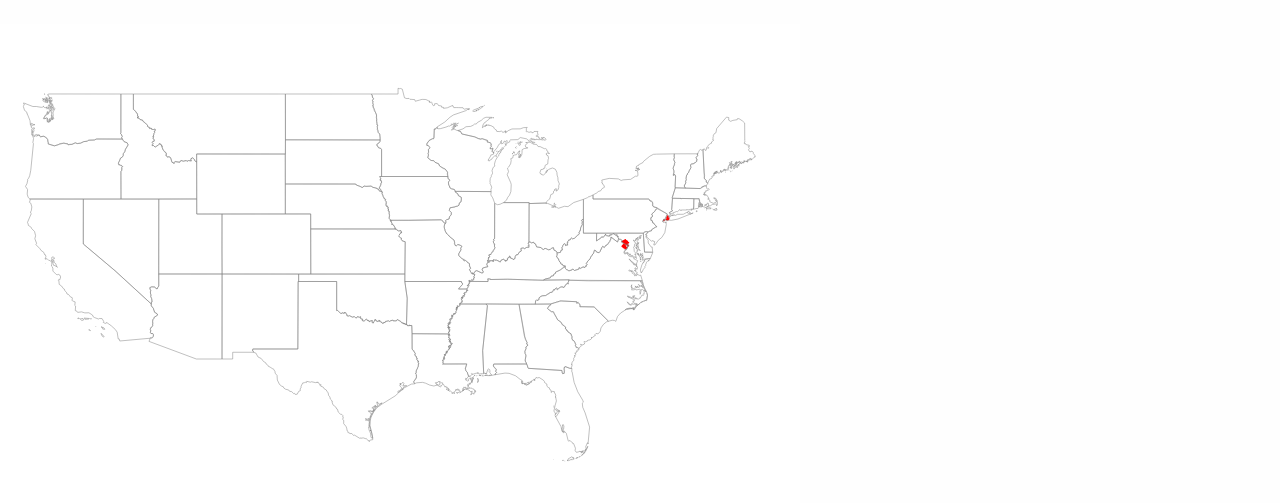
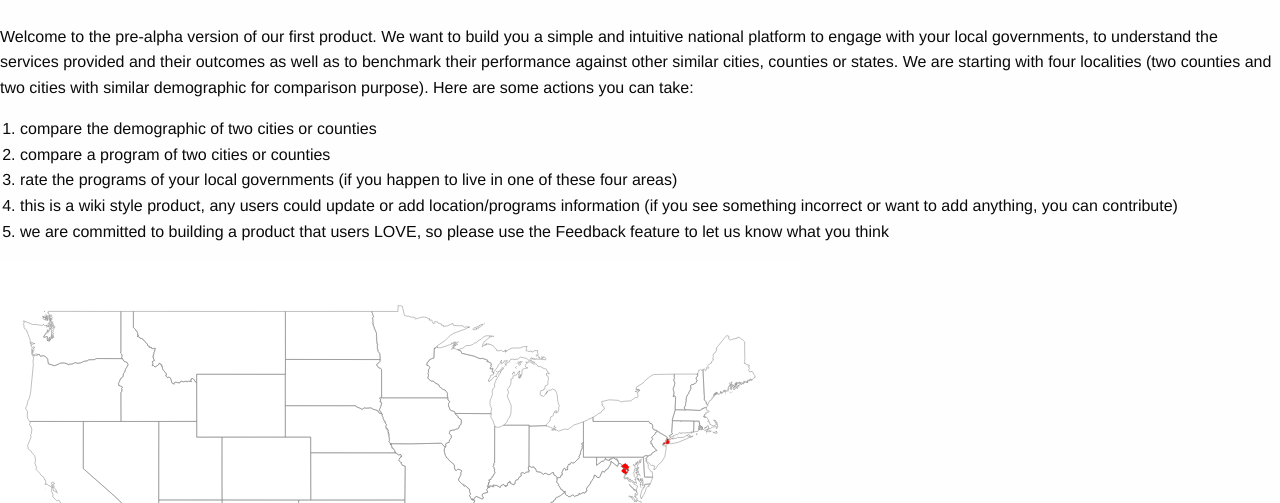
Before and after one commit to dudarev/policyinsights, a Django app: page / in a window 1280 px wide. Shown: the part 57-560 px from the top of the page. Run offline with Django 3.2, Linux system fonts and the light colour scheme; data that the repository does not hold is empty; some libraries are stand-ins or nearby versions.

Commit message:
Motivational text on main page

```diff
--- a/locations/templates/locations/location_list.html
+++ b/locations/templates/locations/location_list.html
@@ -5,7 +5,29 @@
 {% block title %}PolicyInsights{% endblock %}
 
 {% block content %}
+
+    <div id="motivation">
+
+        <p>
+        Welcome to the pre-alpha version of our first product. We want to build you a simple and intuitive national platform
+        to engage with your local governments, to understand the services provided and their outcomes as well as to benchmark
+        their performance against other similar cities, counties or states. We are starting with four localities
+        (two counties and two cities with similar demographic for comparison purpose). Here are some actions you can take:
+        </p>
+
+        <ol>
+            <li>compare the demographic of two cities or counties</li>
+            <li>compare a program of two cities or counties</li>
+            <li>rate the programs of your local governments (if you happen to live in one of these four areas)</li>
+            <li>this is a wiki style product, any users could update or add location/programs information (if you see something incorrect or want to add anything, you can contribute)</li>
+            <li>we are committed to building a product that users LOVE, so please use the Feedback feature to let us know what you think</li>
+        </ol>
+
+    </div>
+
+
     <img src="{% static 'img/choropleth.svg' %}" alt="Map of United States with current counties highlighted">
+
     <h1>Locations</h1>
     <div>
         <ul>
```
Also changed, not shown: policyinsights/static/img/choropleth.svg.
